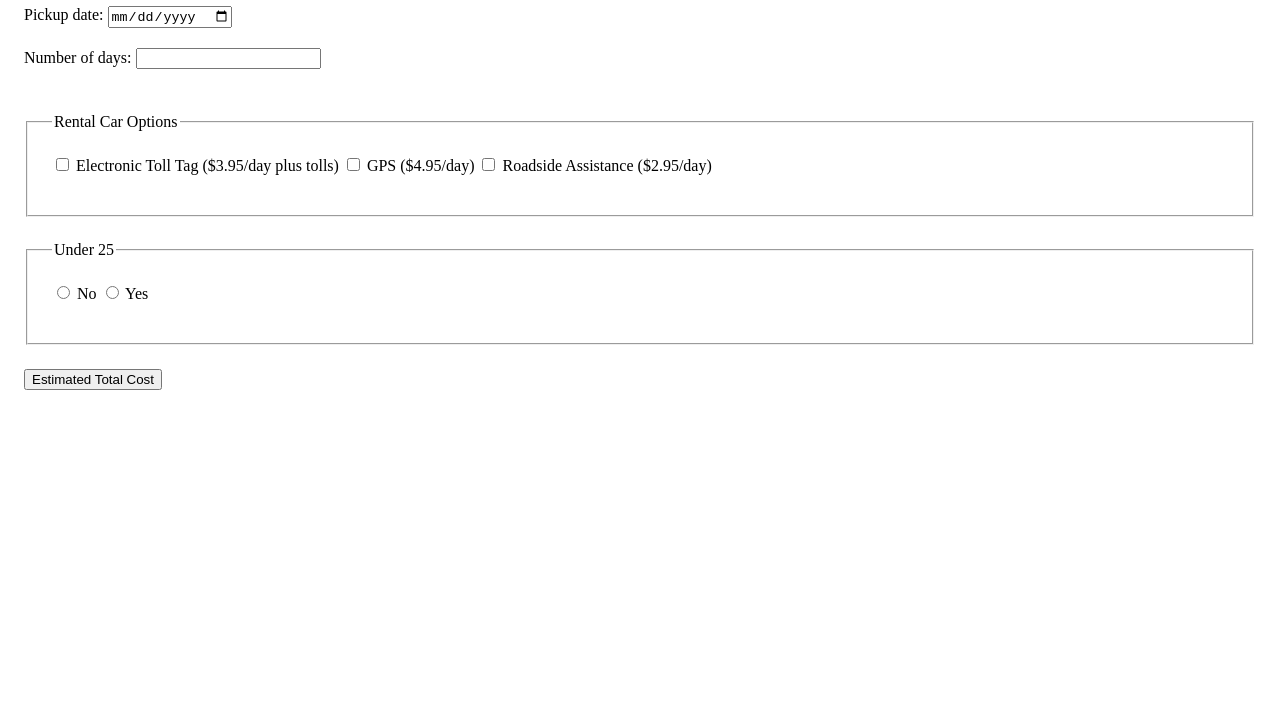
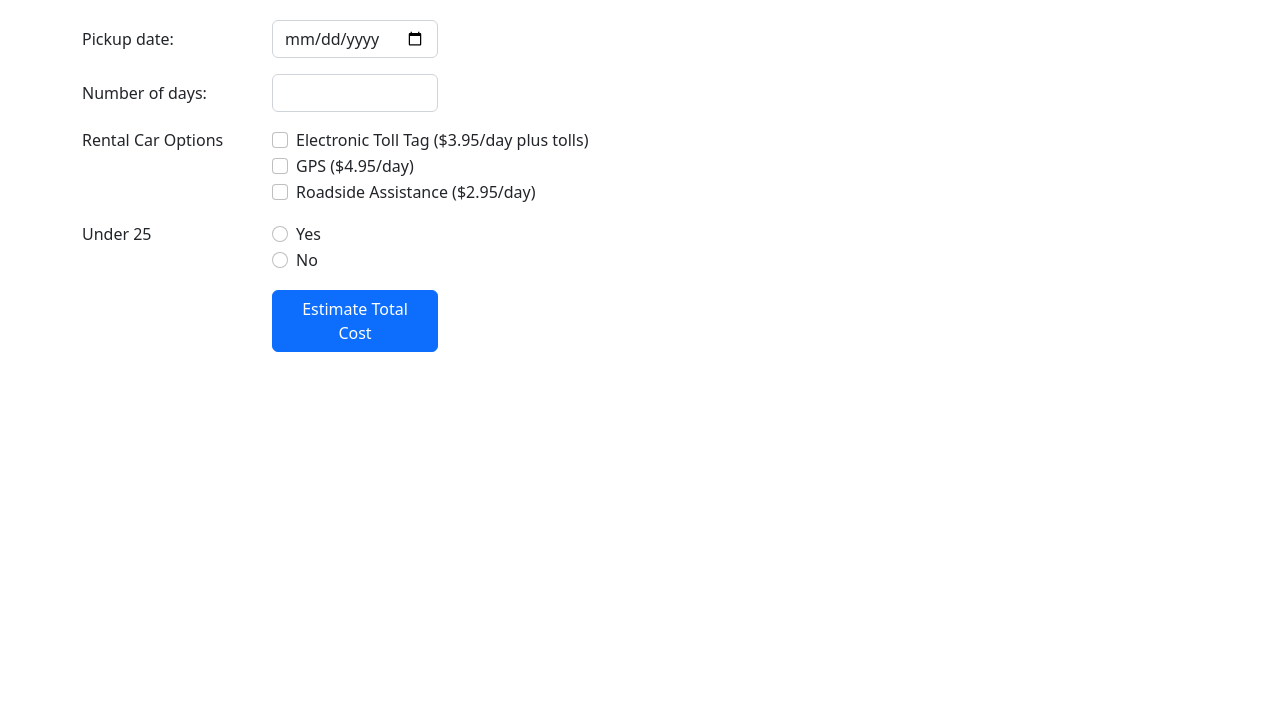
Before and after one commit to craigmckeachie/CarRental, a plain HTML site: page index.html in a window 1280 px wide. Shown: the part 76-800 px from the top of the page. Drawn offline with nearby package versions, Linux system fonts and the light colour scheme.

Commit message:
add bootstrap and styles

```diff
--- a/index.html
+++ b/index.html
@@ -6,54 +6,65 @@
     <meta http-equiv="X-UA-Compatible" content="IE=edge">
     <meta name="viewport" content="width=device-width, initial-scale=1.0">
     <title>Car Rental</title>
-    <style>
-        body {
-            margin: 1.5em;
-        }
-
-        fieldset {
-            margin-top: 1.5em;
-            margin-bottom: 1.5em;
-            padding: 1.5em;
-        }
-
-        input,
-        button {
-            margin-bottom: 1.5em;
-        }
-    </style>
-
+    <link href="https://cdn.jsdelivr.net/npm/bootstrap@5.2.2/dist/css/bootstrap.min.css" rel="stylesheet"
+        integrity="sha384-Zenh87qX5JnK2Jl0vWa8Ck2rdkQ2Bzep5IDxbcnCeuOxjzrPF/et3URy9Bv1WTRi" crossorigin="anonymous">
 </head>
 
 <body>
+    <div class="container">
         <h1>ACME Car Rental</h1>
-    <form onsubmit="estimateTotalCost(event);">
-        <label for="pickup-date">Pickup date:</label>
-        <input type="date" required name="pickupDate" id="pickup-date">
-        <br>
-        <label for="number-of-days">Number of days:</label>
-        <input type="number" required name="numberOfDays" id="number-of-days">
-        <fieldset>
-            <legend>Rental Car Options</legend>
-            <input type="checkbox" name="tollTag" id="toll-tag" value="tollTag">
-            <label for="toll-tag">Electronic Toll Tag ($3.95/day plus tolls)</label>
+        <form class="mt-5" onsubmit="estimateTotalCost(event);">
+            <div class="row mb-3 ">
+                <label for="pickup-date" class="col-sm-2 col-form-label">Pickup date:</label>
+                <div class="col-sm-2"><input type="date" name="pickupDate" id="pickup-date" class="form-control"></div>
+            </div>
+            <div class="row mb-3">
+                <label for="number-of-days" class="col-sm-2 col-form-label">Number of days:</label>
+                <div class="col-sm-2">
+                    <input type="number" required name="numberOfDays" id="number-of-days" class="form-control">
+                </div>
+            </div>
+            <fieldset class="row mb-3">
+                <legend class="col-form-label col-sm-2 pt-0">Rental Car Options</legend>
+                <div class="col-sm-10">
+                    <div class="form-check">
+                        <input class="form-check-input" type="checkbox" name="tollTag" id="toll-tag" value="tollTag">
+                        <label class="form-check-label" for="toll-tag">Electronic Toll Tag ($3.95/day plus
+                            tolls)</label>
+                    </div>
+                    <div class="form-check">
+                        <input class="form-check-input" type="checkbox" name="gps" id="gps" value="gps">
+                        <label class="form-check-label" for="gps">GPS ($4.95/day)</label>
+                    </div>
+                    <div class="form-check">
+                        <input class="form-check-input" type="checkbox" name="roadside" id="roadside" value="roadside">
+                        <label class="form-check-label" for="roadside">Roadside Assistance ($2.95/day)</label>
+                    </div>
+                </div>
+            </fieldset>
+            <fieldset class="row mb-3">
+                <legend class="col-form-label col-sm-2 pt-0">Under 25</legend>
+                <div class="col-sm-10">
 
-            <input type="checkbox" name="gps" id="gps" value="gps">
-            <label for="gps">GPS ($4.95/day)</label>
-
-            <input type="checkbox" name="roadside" id="roadside" value="roadside">
-            <label for="roadside">Roadside Assistance ($2.95/day)</label>
+                    <div class="form-check">
+                        <input class="form-check-input" type="radio" name="ynOption" id="yn-option" value="yes">
+                        <label class="form-check-label" for="yn-option">Yes</label>
+                    </div>
+                    <div class="form-check">
+                        <input class="form-check-input" type="radio" name="ynOption" id="yn-option" value="no">
+                        <label class="form-check-label" for="yn-option">No</label>
+                    </div>
+                </div>
             </fieldset>
-        <fieldset>
-            <legend>Under 25</legend>
-            <input type="radio" name="ynOption" id="yn-option" value="no">
-            <label for="yn-option">No</label>
-            <input type="radio" name="ynOption" id="yn-option" value="yes">
-            <label for="yn-option">Yes</label>
-        </fieldset>
-        <button type="submit">Estimated Total Cost</button>
+            <div class="row mb-3">
+                <div class="col-sm-2 offset-sm-2">
+                    <button class="btn btn-primary" type="submit">Estimate Total Cost</button>
+                </div>
+            </div>
         </form>
-    <table id="results-table" style="display:none">
+        <div class="row mb-3">
+            <div class="col-sm-2  offset-sm-2">
+                <table class="table table-striped-columns table-info " id="results-table" style="display:none">
                     <tbody>
                         <tr>
                             <td>Car Rental:</td>
@@ -76,6 +87,13 @@
                         </tr>
                     </tfoot>
                 </table>
+            </div>
+        </div>
+
+    </div>
+    <script src="https://cdn.jsdelivr.net/npm/bootstrap@5.2.2/dist/js/bootstrap.bundle.min.js"
+        integrity="sha384-OERcA2EqjJCMA+/3y+gxIOqMEjwtxJY7qPCqsdltbNJuaOe923+mo//f6V8Qbsw3"
+        crossorigin="anonymous"></script>
     <script>
         function estimateTotalCost(event) {
             event.preventDefault();
```
Lines whose indentation alone changed are shown as unchanged.
